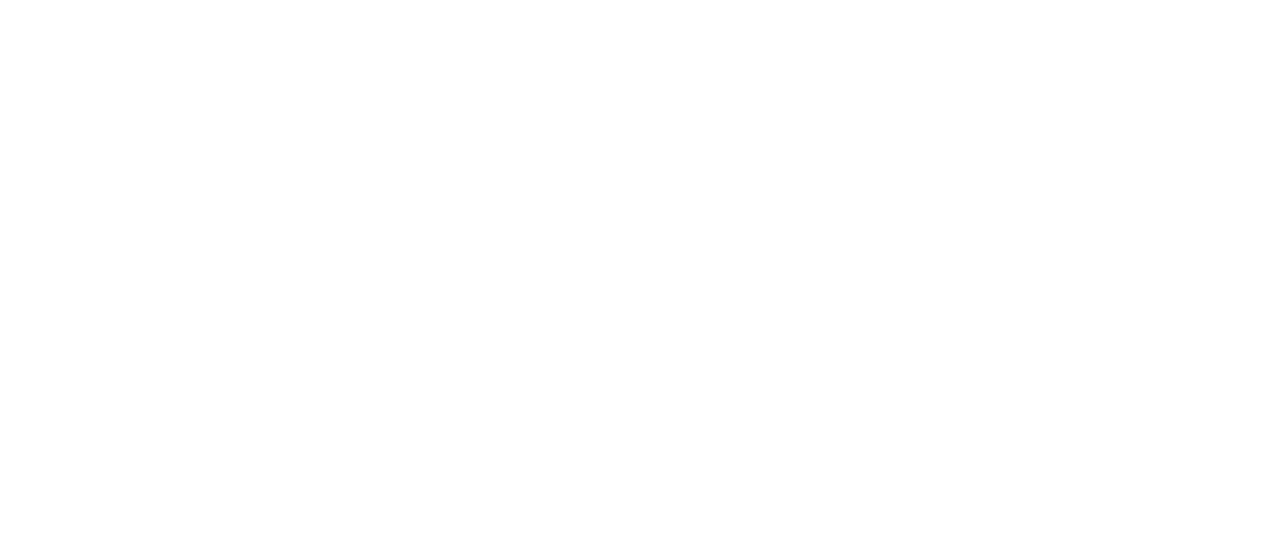
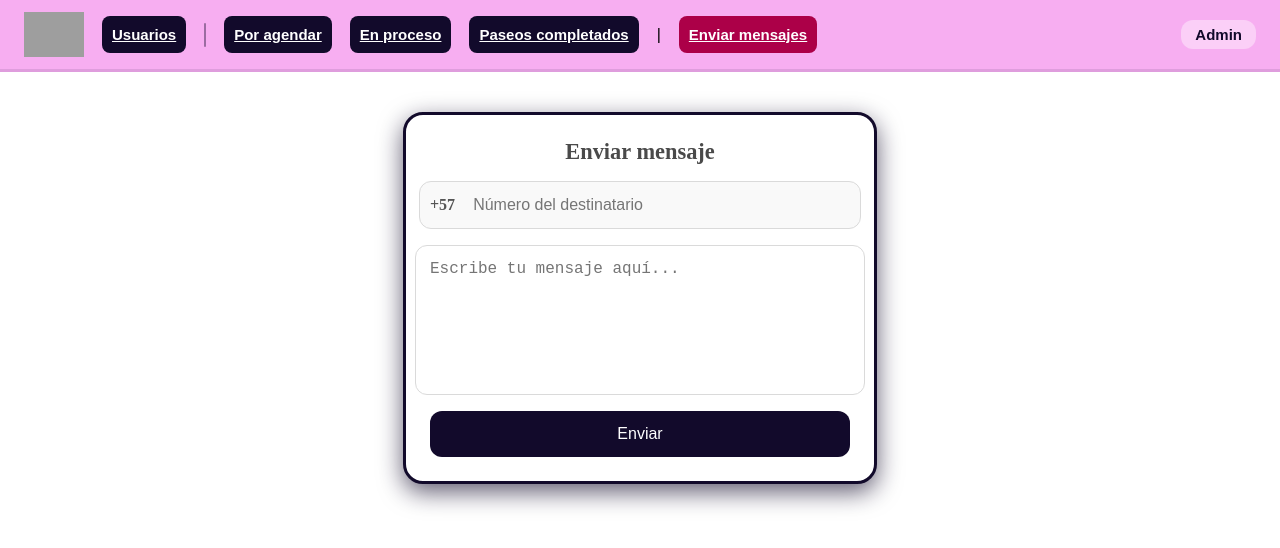
Before and after one commit to pawwilead/pawwi, an Angular app in the folder pawwi/: page /mensaje-directo in a window 1280 px wide. Before the commit this address led to /. Shown: the top 548 px of the page. Built offline with nearby package versions, Linux system fonts and the light colour scheme; grey boxes are pictures that could not be loaded.

Commit message:
Enviar mensaje desde bot

```diff
--- a/pawwi/src/app/app.routes.ts
+++ b/pawwi/src/app/app.routes.ts
@@ -5,6 +5,7 @@
 import { PaseosCompletadosComponent } from './admin/paseos-completados/paseos-completados.component';
 import { LoginComponent } from './login/login.component';
 import { AgendarPawwerComponent } from './agendar-pawwer/agendar-pawwer.component';
+import { MensajeDirectoComponent } from './mensaje-directo/mensaje-directo.component';
 
 export const routes: Routes = [
   { path: 'main', component: MainComponent },
@@ -13,5 +14,6 @@
   { path: 'completados', component: PaseosCompletadosComponent },
   { path: 'login', component: LoginComponent },
   { path: 'schedule', component: AgendarPawwerComponent },
+  { path: 'mensaje-directo', component: MensajeDirectoComponent },
   { path: '', redirectTo: 'schedule', pathMatch: 'full' }
 ];
--- /dev/null
+++ b/pawwi/src/app/mensaje-directo/mensaje-directo.component.html
@@ -0,0 +1,32 @@
+<app-navbar></app-navbar>
+
+<div class="container">
+
+  <h2>Enviar mensaje</h2>
+
+  <div class="phone-input">
+    <span class="prefix">+57</span>
+    <input
+      type="text"
+      placeholder="Número del destinatario"
+      [(ngModel)]="celularDestinatario"
+    />
+  </div>
+
+  <textarea
+    placeholder="Escribe tu mensaje aquí..."
+    [(ngModel)]="mensaje"
+  ></textarea>
+
+  <button (click)="enviarMensaje()">Enviar</button>
+
+</div>
+
+<!-- POPUP DE CONFIRMACIÓN -->
+<div class="popup-overlay" *ngIf="mostrarPopup">
+  <div class="popup-box">
+    <h3>Mensaje enviado</h3>
+    <p>Tu mensaje fue enviado correctamente.</p>
+    <button (click)="cerrarPopup()">OK</button>
+  </div>
+</div>
--- /dev/null
+++ b/pawwi/src/app/mensaje-directo/mensaje-directo.component.scss
@@ -0,0 +1,178 @@
+.container {
+  display: flex;
+  flex-direction: column;
+  align-items: center;
+  gap: 16px;
+
+  width: 90%;
+  max-width: 420px;
+  margin: 40px auto;
+  padding: 24px;
+
+  background: #fff;
+  border: 3px solid #120A2B;
+  border-radius: 20px;
+  box-shadow: 0 8px 25px #120a2ba9;
+}
+
+h2 {
+  margin: 0;
+  font-size: 1.4rem;
+  font-weight: 600;
+  color: #4a4a4a;
+}
+
+/* Input de teléfono con prefijo */
+.phone-input {
+  display: flex;
+  align-items: center;
+  width: 100%;
+  background: #f9f9f9;
+  border: 1px solid #dadada;
+  border-radius: 12px;
+  padding: 0 10px;
+
+  &:focus-within {
+    border-color: #7b5cff;
+    box-shadow: 0 0 6px rgba(123, 92, 255, 0.3);
+  }
+}
+
+.prefix {
+  font-size: 16px;
+  font-weight: 600;
+  color: #555;
+  margin-right: 8px;
+}
+
+.phone-input input {
+  width: 100%;
+  padding: 14px 10px;
+  font-size: 16px;
+  border: none;
+  outline: none;
+  background: transparent;
+}
+
+/* Inputs normales */
+textarea {
+  width: 100%;
+  padding: 14px;
+  font-size: 16px;
+
+  border: 1px solid #dadada;
+  border-radius: 12px;
+
+  outline: none;
+  transition: 0.2s all;
+  resize: none;
+  height: 120px;
+}
+
+textarea:focus {
+  border-color: #7b5cff;
+  box-shadow: 0 0 6px #120A2B44;
+}
+
+/* Botón */
+button {
+  width: 100%;
+  padding: 14px;
+  border: none;
+  border-radius: 12px;
+
+  background: #120A2B;
+  color: white;
+  font-size: 16px;
+  cursor: pointer;
+
+  transition: 0.2s;
+}
+
+button:hover {
+  background: #8e3fad;
+}
+
+/* ===== POPUP ===== */
+.popup-overlay {
+  position: fixed;
+  top: 0;
+  left: 0;
+  width: 100%;
+  height: 100%;
+  background: rgba(0, 0, 0, 0.6);
+  display: flex;
+  justify-content: center;
+  align-items: center;
+  z-index: 999;
+}
+
+.popup-box {
+  background: #ffffff;
+  width: 80%;
+  max-width: 340px;
+  padding: 25px;
+  border-radius: 18px;
+  text-align: center;
+  box-shadow: 0 10px 30px rgba(0,0,0,0.2);
+  animation: fadeIn 0.25s ease-out;
+}
+
+.popup-box h3 {
+  margin: 0 0 10px;
+  font-size: 20px;
+  color: #4a4a4a;
+}
+
+.popup-box p {
+  font-size: 15px;
+  color: #666;
+  margin-bottom: 20px;
+}
+
+/* Botón OK */
+.popup-box button {
+  padding: 10px 20px;
+  background: #7b5cff;
+  border: none;
+  border-radius: 10px;
+  color: #fff;
+  font-size: 15px;
+  cursor: pointer;
+  transition: 0.2s;
+}
+
+.popup-box button:hover {
+  background: #6a4ee0;
+}
+
+/* Animación */
+@keyframes fadeIn {
+  from {
+    transform: scale(0.85);
+    opacity: 0;
+  }
+  to {
+    transform: scale(1);
+    opacity: 1;
+  }
+}
+
+
+/* Responsive */
+@media (max-width: 480px) {
+  .container {
+    padding: 18px;
+    gap: 12px;
+  }
+
+  input,
+  textarea,
+  button {
+    font-size: 14px;
+  }
+
+  .prefix {
+    font-size: 14px;
+  }
+}
--- /dev/null
+++ b/pawwi/src/app/mensaje-directo/mensaje-directo.component.ts
@@ -0,0 +1,47 @@
+import { Component } from '@angular/core';
+import { NavbarComponent } from '../navbar/navbar.component';
+import { FormsModule } from '@angular/forms';
+import { HttpClient } from '@angular/common/http';
+import { CommonModule } from '@angular/common';
+
+@Component({
+  selector: 'app-mensaje-directo',
+  standalone: true,
+  imports: [NavbarComponent, FormsModule, CommonModule],
+  templateUrl: './mensaje-directo.component.html',
+  styleUrls: ['./mensaje-directo.component.scss']
+})
+export class MensajeDirectoComponent {
+
+  celularDestinatario: string = '';
+  mensaje: string = '';
+  mostrarPopup: boolean = false;
+
+  private API_URL = "https://backendpawwi-production.up.railway.app/api/msgs";
+
+  constructor(private http: HttpClient) {}
+
+  enviarMensaje() {
+    const body = {
+      to: `57${this.celularDestinatario}`,
+      text: this.mensaje
+    };
+
+    this.http.post(this.API_URL, body).subscribe({
+      next: (res) => {
+        console.log("Mensaje enviado:", res);
+
+        // Mostrar popup de confirmación
+        this.mostrarPopup = true;
+      },
+      error: (err) => {
+        console.error("Error enviando mensaje:", err);
+        alert("❌ Error enviando el mensaje.");
+      }
+    });
+  }
+
+  cerrarPopup() {
+    window.location.reload();
+  }
+}
--- a/pawwi/src/app/navbar/navbar.component.html
+++ b/pawwi/src/app/navbar/navbar.component.html
@@ -21,6 +21,8 @@
       <a routerLink="/leads" routerLinkActive="active" class="btn">Por agendar</a>
       <a routerLink="/paseos" routerLinkActive="active" class="btn">En proceso</a>
       <a routerLink="/completados" routerLinkActive="active" class="btn">Paseos completados</a>
+      <a class="division">|</a>
+      <a routerLink="/mensaje-directo" routerLinkActive="active" class="btn2">Enviar mensajes</a>
     </div>
   </div>
 
--- a/pawwi/src/app/navbar/navbar.component.scss
+++ b/pawwi/src/app/navbar/navbar.component.scss
@@ -38,6 +38,26 @@
 
 .btn:hover {
   background: #8e3fad;
+  color: #F7AEF1;
+  transform: translateY(-2px);
+}
+
+.btn2 {
+  background: #ac0048;
+  border: none;
+  cursor: pointer;
+  font-size: 15px;
+  font-weight: 600;
+  color: #ffffff;
+  transition: all 0.3s ease;
+  padding: 10px;
+  border-radius: 8px;
+  display: inline-block;
+  text-align: center;
+}
+
+.btn2:hover {
+  background: #eb0e6a;
   color: #F7AEF1;
   transform: translateY(-2px);
 }
@@ -94,8 +114,12 @@
 }
 
 @media (max-width: 850px) {
-  .btn {
+  .btn, .btn2 {
     width: 50vw;
+  }
+
+  .division {
+    display: none;
   }
   .hamburger {
     display: flex;
```
Also changed, not shown: 1 other file (tests, documents, lock files or other folders).
